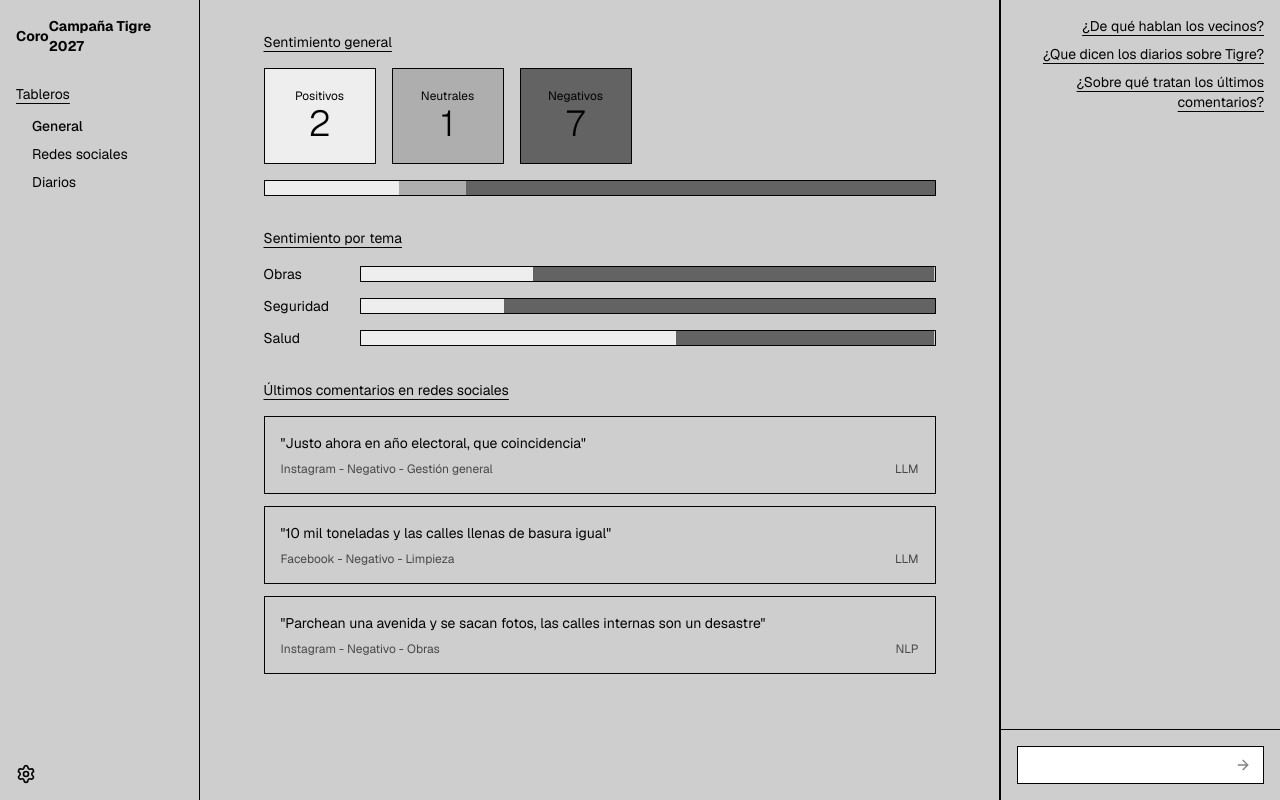
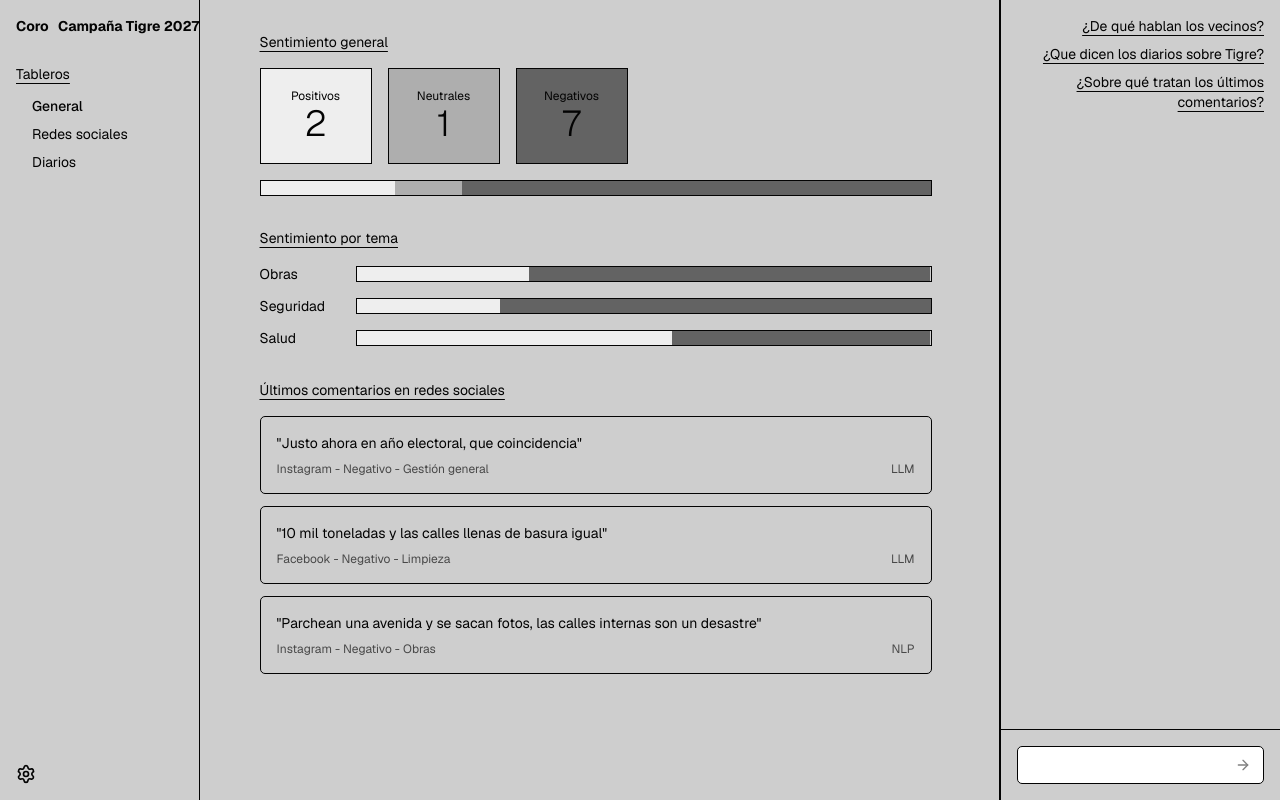
Before and after one commit to francoguazzetti/coros2027, a Next.js app: page / in a window 1280 px wide. Built offline with nearby package versions, Linux system fonts and the light colour scheme.

Commit message:
style: adjust sidebar and main content paddings and borders
Reduce sidebar padding, remove header padding, adjust main content,
add border-radius to chat input and comment cards.

Co-authored-by: Franco Guazzetti <26265422+francoguazzetti@users.noreply.github.com>

```diff
--- a/app/page.tsx
+++ b/app/page.tsx
@@ -58,7 +58,7 @@ export default function DashboardPage() {
       />
 
       {/* Main Content - Sentiment Section */}
-      <main className="flex-1 overflow-auto border-r border-border p-8">
+      <main className="flex-1 overflow-auto border-r border-border p-8 pl-6">
         <div className="mx-auto max-w-2xl space-y-8">
           {/* Sentiment Stats */}
           <SentimentStats
--- a/components/coros/ai-panel.tsx
+++ b/components/coros/ai-panel.tsx
@@ -105,7 +105,7 @@ export function AIPanel({ suggestedQuestions, projectId }: AIPanelProps) {
 
       {/* Input */}
       <form onSubmit={handleSubmit} className="border-t border-border p-4">
-        <div className="flex items-center gap-2 border border-border bg-input px-3 py-2">
+        <div className="flex items-center gap-2 border border-border bg-input px-3 py-2 rounded-[5px]">
           <input
             type="text"
             value={input}
--- a/components/coros/comment-card.tsx
+++ b/components/coros/comment-card.tsx
@@ -12,7 +12,7 @@ interface CommentCardProps {
 
 export function CommentCard({ comment }: CommentCardProps) {
   return (
-    <div className="border border-border bg-background p-4">
+    <div className="border border-border bg-background p-4 rounded-[5px]">
       <p className="text-sm text-foreground">{`"${comment.text}"`}</p>
       <div className="mt-2 flex items-center justify-between">
         <span className="text-xs text-muted-foreground">
--- a/components/coros/sidebar.tsx
+++ b/components/coros/sidebar.tsx
@@ -21,13 +21,13 @@ export function CorosSidebar({ projectName, navItems, currentView }: CorosSideba
   return (
     <aside className="flex h-full w-[200px] flex-col border-r border-border bg-background">
       {/* Header */}
-      <div className="flex items-center justify-between px-4 py-4">
+      <div className="flex items-center justify-between py-4 px-4 pr-0">
         <span className="text-sm font-bold text-foreground">Coro</span>
         <span className="text-sm font-bold text-foreground">{projectName}</span>
       </div>
 
       {/* Navigation */}
-      <nav className="flex flex-1 flex-col px-4 py-2">
+      <nav className="flex flex-1 flex-col px-4 py-2 pr-[13px]">
         {navItems.map((item, index) => {
           const isActive = item.isActive || item.href === currentView
           const isSection = !item.indent
```
